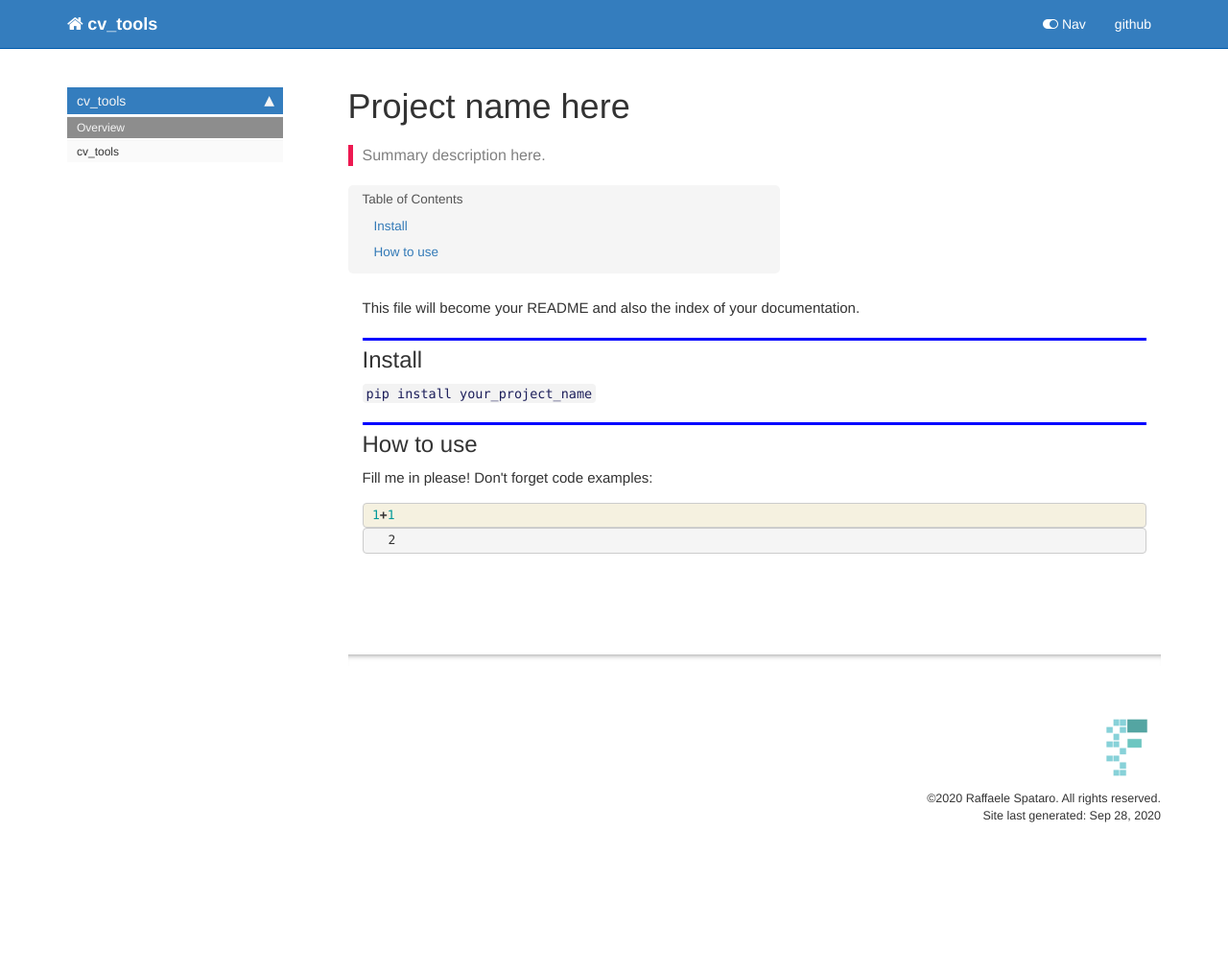
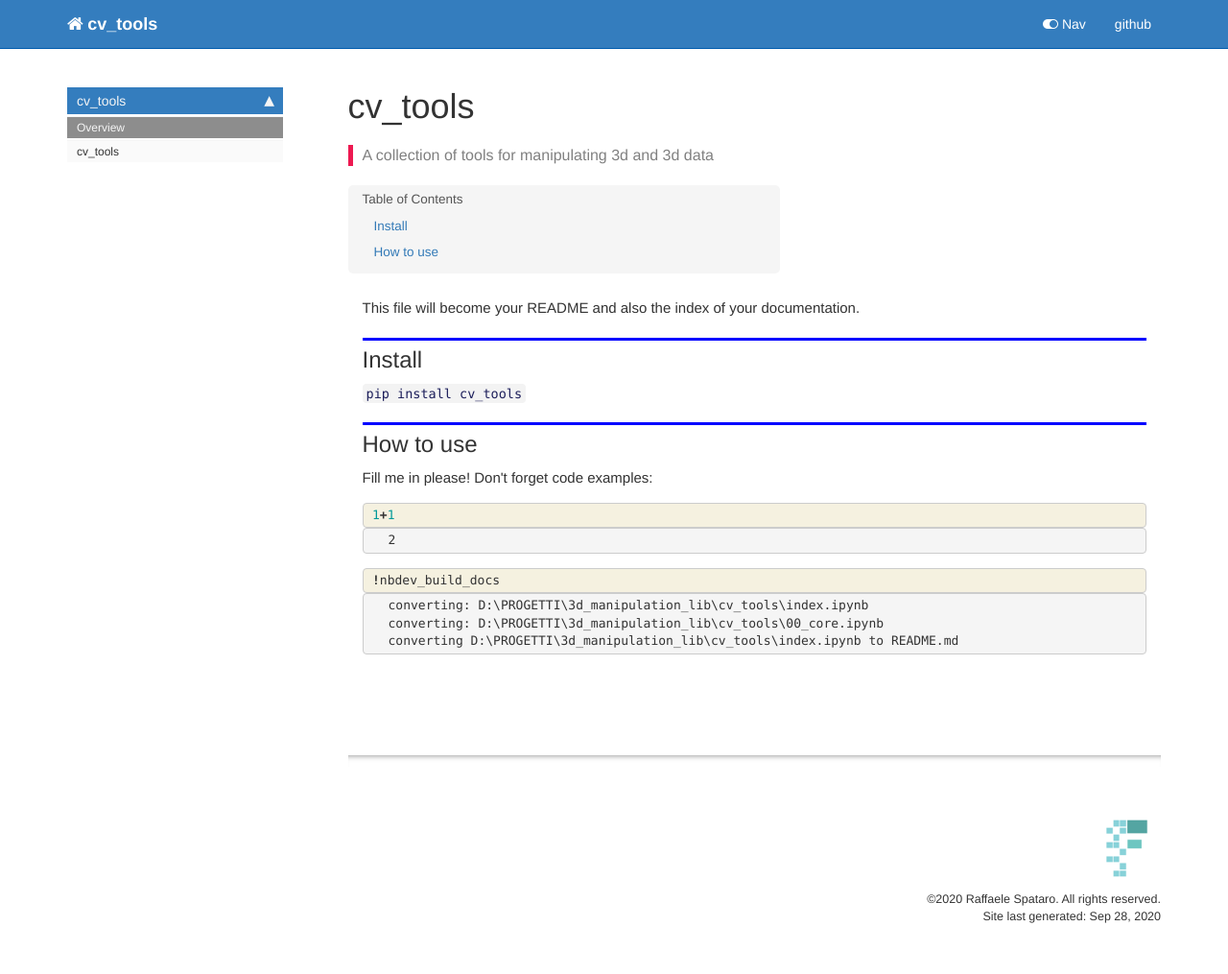
Before and after one commit to raphael2692/cv_tools, a Jekyll site: the page built from docs/index.html, in a window 1280 px wide. Shown: the whole page at 96% size. Built offline with Jekyll 4.4.1, drawn with Linux system fonts in a browser that asks for light colours; nearby versions of some CDN libraries; comment, search, counter and statistics services are not loaded; before the commit the page ends 909 px from its top, so only the background shows below that.

Commit message:
update doc

```diff
--- a/docs/index.html
+++ b/docs/index.html
@@ -1,13 +1,13 @@
 ---
 
-title: Project name here
+title: cv_tools
 
 
 keywords: fastai
 sidebar: home_sidebar
 
-summary: "Summary description here."
-description: "Summary description here."
+summary: "A collection of tools for manipulating 3d and 3d data"
+description: "A collection of tools for manipulating 3d and 3d data"
 nb_path: "index.ipynb"
 ---
 <!--
@@ -44,7 +44,7 @@ nb_path: "index.ipynb"
 </div>
 <div class="cell border-box-sizing text_cell rendered"><div class="inner_cell">
 <div class="text_cell_render border-box-sizing rendered_html">
-<p><code>pip install your_project_name</code></p>
+<p><code>pip install cv_tools</code></p>
 
 </div>
 </div>
@@ -95,4 +95,37 @@ nb_path: "index.ipynb"
 </div>
     {% endraw %}
 
+    {% raw %}
+
+<div class="cell border-box-sizing code_cell rendered">
+<div class="input">
+
+<div class="inner_cell">
+    <div class="input_area">
+<div class=" highlight hl-ipython3"><pre><span></span><span class="o">!</span>nbdev_build_docs
+</pre></div>
+
+    </div>
 </div>
+</div>
+
+<div class="output_wrapper">
+<div class="output">
+
+<div class="output_area">
+
+<div class="output_subarea output_stream output_stdout output_text">
+<pre>converting: D:\PROGETTI\3d_manipulation_lib\cv_tools\index.ipynb
+converting: D:\PROGETTI\3d_manipulation_lib\cv_tools\00_core.ipynb
+converting D:\PROGETTI\3d_manipulation_lib\cv_tools\index.ipynb to README.md
+</pre>
+</div>
+</div>
+
+</div>
+</div>
+
+</div>
+    {% endraw %}
+
+</div>
```
Also changed, not shown: README.md.
